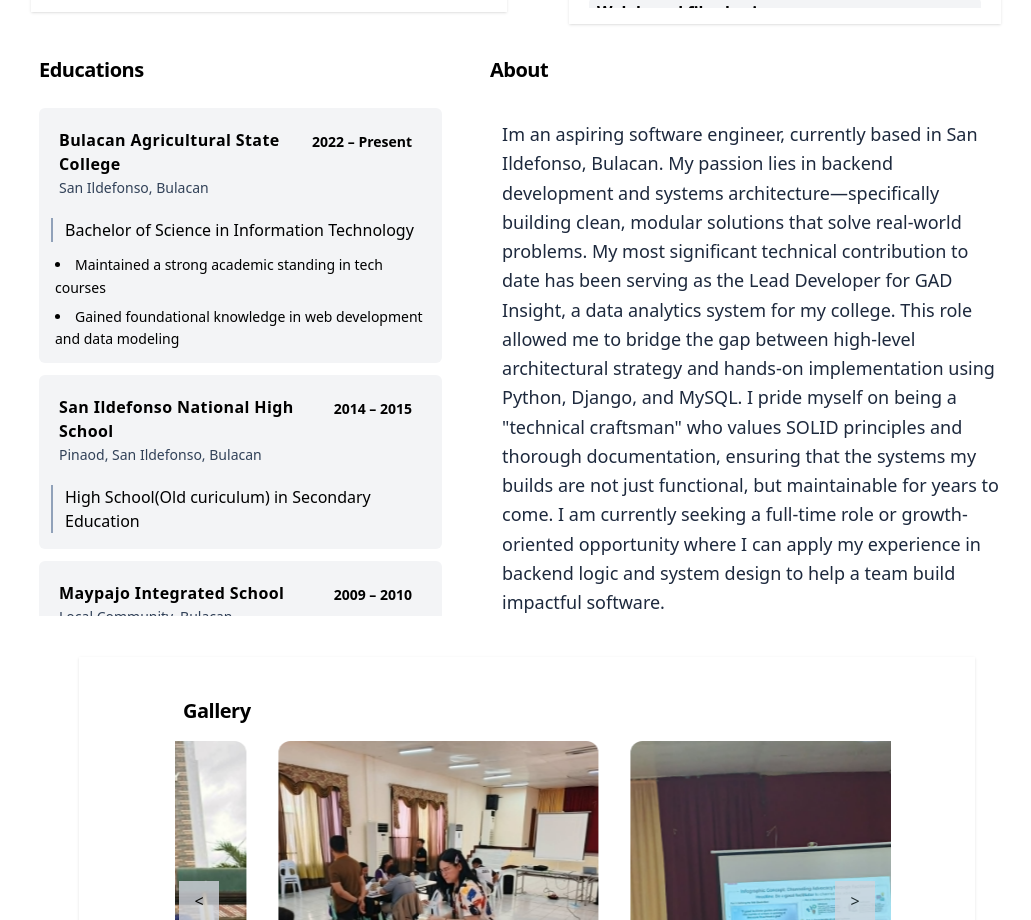
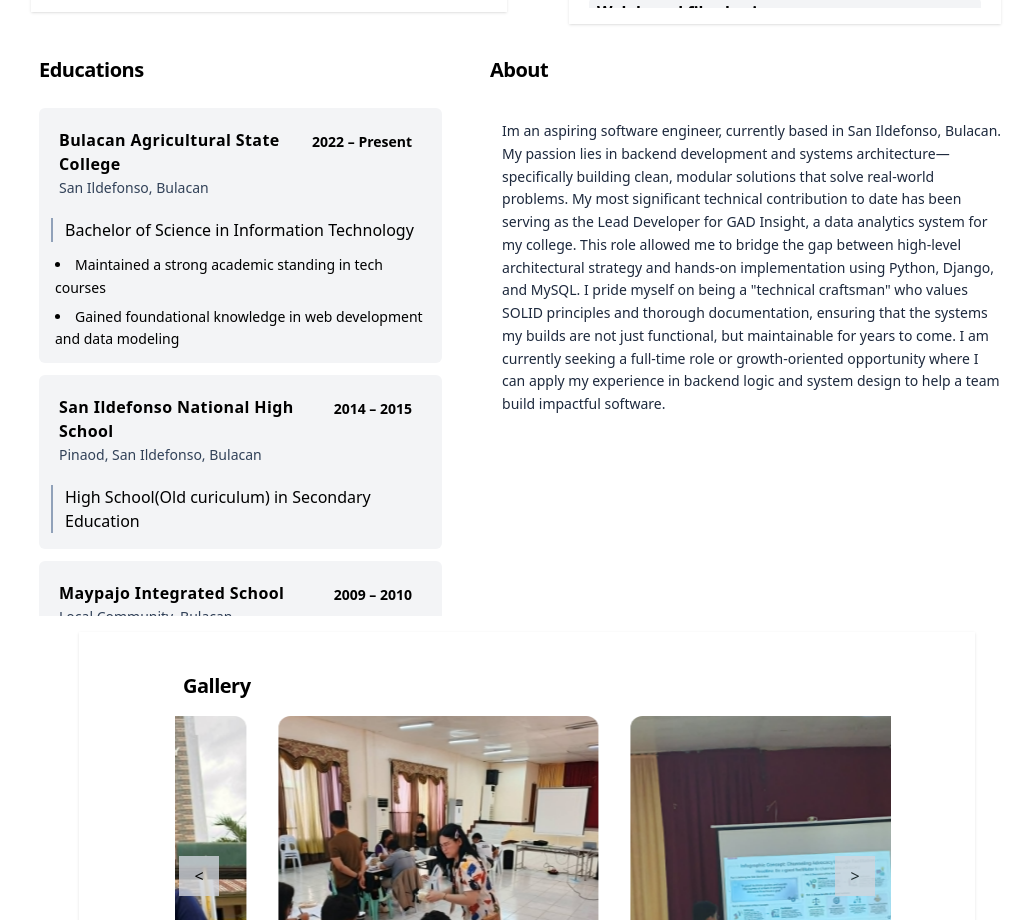
Before and after one commit to Zaido219/personal-portfolio, a React (Vite) app: page / in a window 1280 px wide. Shown: the part 1240-2160 px from the top of the page, without its empty margins (113-1144 px from the left). Built offline with nearby package versions, Linux system fonts and the light colour scheme.

Commit message:
style:style update/s for the about me section

```diff
--- a/src/components/AboutMe.jsx
+++ b/src/components/AboutMe.jsx
@@ -8,7 +8,7 @@ const AboutMe = () => {
       <SectionHeader title="About" />
       <section className="flex items-center justify-center p-4 min-h-fit">
         <div className="p-2 rounded-xl w-full max-w-2xl">
-          <p className="text-sm md:text-lg font-normal md:text-base leading-relaxed text-slate-800 break-words whitespace-normal text-left dark:text-white">
+          <p className="text-sm md:text-lg font-normal md:text-sm leading-relaxed text-slate-800 break-words whitespace-normal text-left dark:text-white">
             Im an aspiring software engineer, currently based in San Ildefonso,
             Bulacan. My passion lies in backend development and systems
             architecture—specifically building clean, modular solutions that
```
